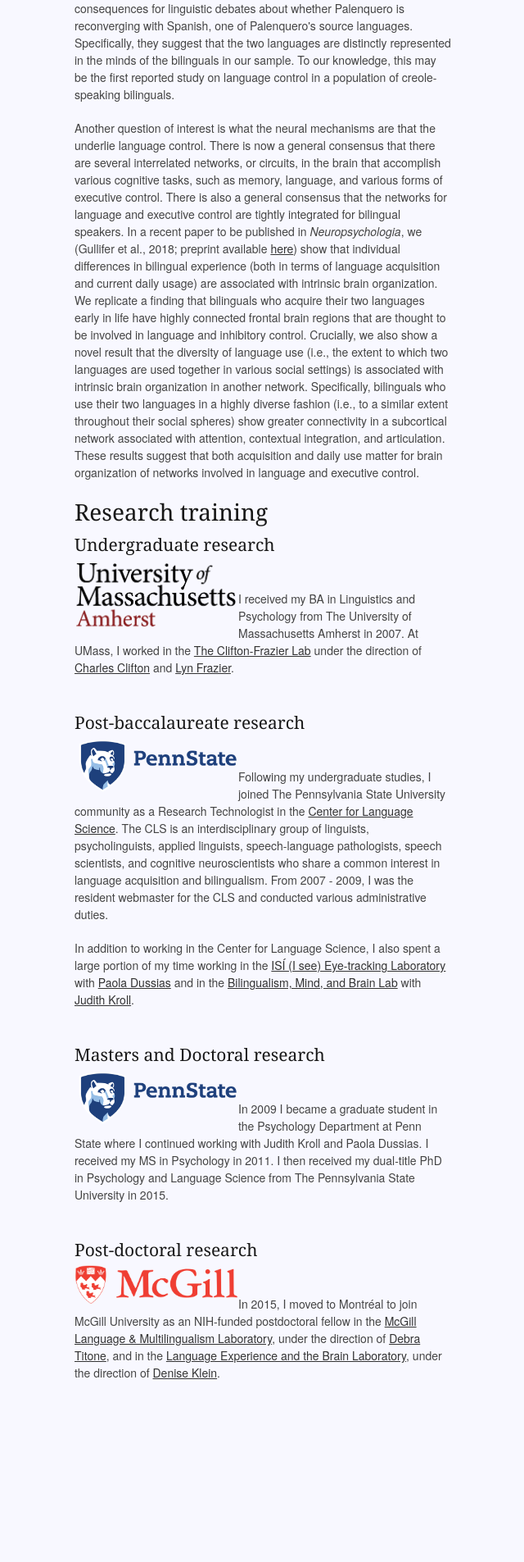
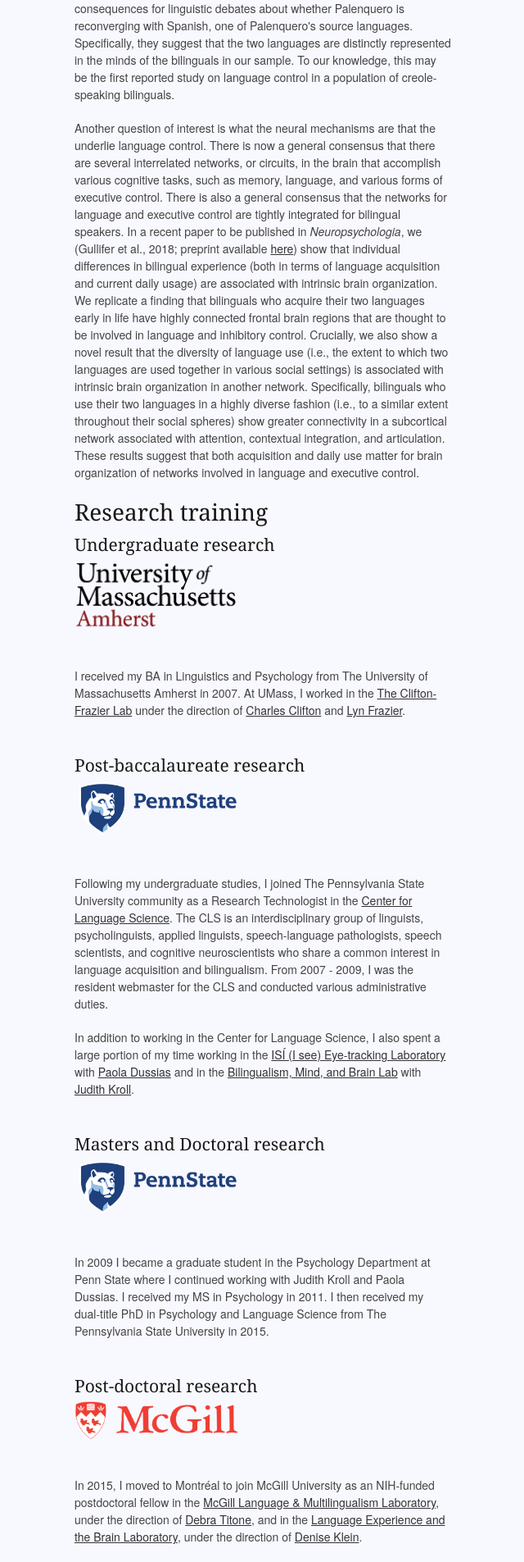
Before and after one commit to jasongullifer/jasongullifer.github.io, a Jekyll site: the page built from research.html, in a window 1280 px wide. Shown: the part 1628-3533 px from the top of the page at 82% size, without its empty margins (389-1029 px from the left). Built offline with Jekyll 4.4.1, drawn with Linux system fonts in a browser that asks for light colours; nearby versions of some CDN libraries; Markdown is read by kramdown in place of the engine named in the settings; before the commit the page ends 3333 px from its top, so only the background shows below that.

Commit message:
2018 update

```diff
--- a/research.html
+++ b/research.html
@@ -32,23 +32,23 @@ layout: default
   <div class="eight columns omega">
     <h3>Research training</h3>
     <h4>Undergraduate research</h4>
-    <p><a href="http://www.umass.edu/"><img src="images/umass.png" alt="UMass" width="200" align="left" hspace="10"/></a></p><br/>
+    <p><a href="http://www.umass.edu/"><img src="images/umass.png" alt="UMass" width="200"  hspace="10"/></a></p><br/>
 
     <p>I received my BA in Linguistics and Psychology from The University of Massachusetts Amherst in 2007. At UMass, I worked in the <a href="https://sites.google.com/site/ccliftonma/clifton-frazier-lab">The Clifton-Frazier Lab</a> under the direction of <a href="http://www.umass.edu/pbs/people/charles-clifton">Charles Clifton</a> and <a href="https://people.umass.edu/lyn/">Lyn Frazier</a>.</p>
 <br/>
 
     <h4>Post-baccalaureate research</h4>
-    <p><a href="http://www.psu.edu/"><img src="images/psu.png" alt="PSU" width="200" align="left" hspace="10"/></a></p><br/>
+    <p><a href="http://www.psu.edu/"><img src="images/psu.png" alt="PSU" width="200"  hspace="10"/></a></p><br/>
     <p>Following my undergraduate studies, I joined The Pennsylvania State University community as a Research Technologist in the <a href="http://cls.psu.edu">Center for Language Science</a>. The CLS is an interdisciplinary group of linguists, psycholinguists, applied linguists, speech-language pathologists, speech scientists, and cognitive neuroscientists who share a common interest in language acquisition and bilingualism. From 2007 - 2009, I was the resident webmaster for the CLS and conducted various administrative duties.</p>
 
     <p>In addition to working in the Center for Language Science, I also spent a large portion of my time working in the <a href="http://personal.psu.edu/ped10/Giuli_Dussias/Home.html">IS&Iacute; (I see) Eye-tracking Laboratory</a> with <a href="http://www.personal.psu.edu/ped10/Giuli_Dussias/Welcome.html">Paola Dussias</a> and in the <a href="https://sites.psu.edu/judithfkroll/">Bilingualism, Mind, and Brain Lab</a> with <a href="https://sites.psu.edu/judithfkroll/lab-members/judith-f-kroll/">Judith Kroll</a>.</p>
 <br/>
     <h4>Masters and Doctoral research</h4>
-    <p><a href="http://www.psu.edu/"><img src="images/psu.png" alt="PSU" width="200" align="left" hspace="10"/></a></p><br/>
+    <p><a href="http://www.psu.edu/"><img src="images/psu.png" alt="PSU" width="200"  hspace="10"/></a></p><br/>
     <p>In 2009 I became a graduate student in the Psychology Department at Penn State where I continued working with Judith Kroll and Paola Dussias. I received my MS in Psychology in 2011. I then received my dual-title PhD in Psychology and Language Science from The Pennsylvania State University in 2015.</p>
     <br/>
 
     <h4>Post-doctoral research</h4>
-    <p><a href="https://www.mcgill.ca/"><img src="images/mcgill.png" alt="McGill" width="200" align="left" hspace="10"/></a></p><br/>
+    <p><a href="https://www.mcgill.ca/"><img src="images/mcgill.png" alt="McGill" width="200"  hspace="10"/></a></p><br/>
 
     <p>In 2015, I moved to Montr&eacute;al to join McGill University as an NIH-funded postdoctoral fellow in the <a href="http://www.psych.mcgill.ca/perpg/fac/titone/index.html">McGill Language &amp; Multilingualism Laboratory</a>, under the direction of <a href="http://www.psych.mcgill.ca/perpg/fac/titone/labmembers/dtitone/dtitone.html">Debra Titone</a>, and in the <a href="https://www.mcgill.ca/denise-klein-lab/lab">Language Experience and the Brain Laboratory</a>, under the direction of <a href="https://www.mcgill.ca/neuro/research/researchers/klein">Denise Klein</a>.</p>
```
